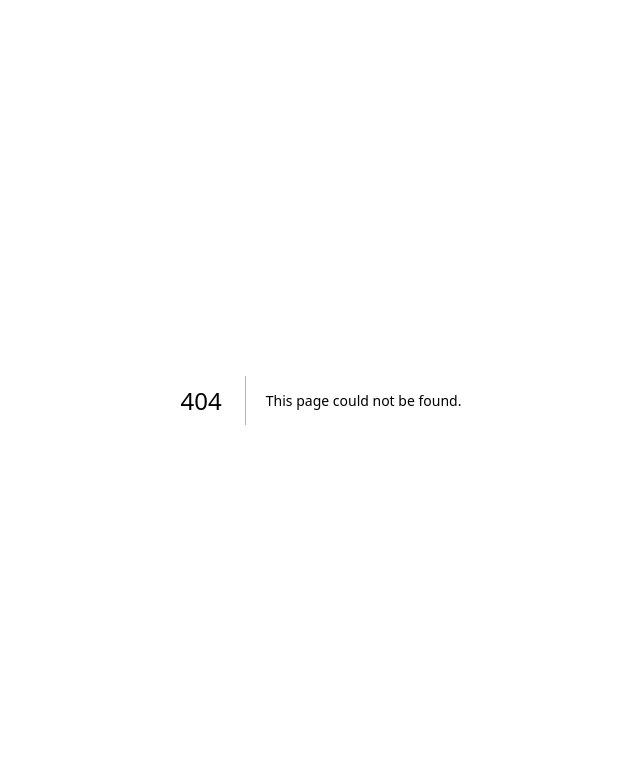
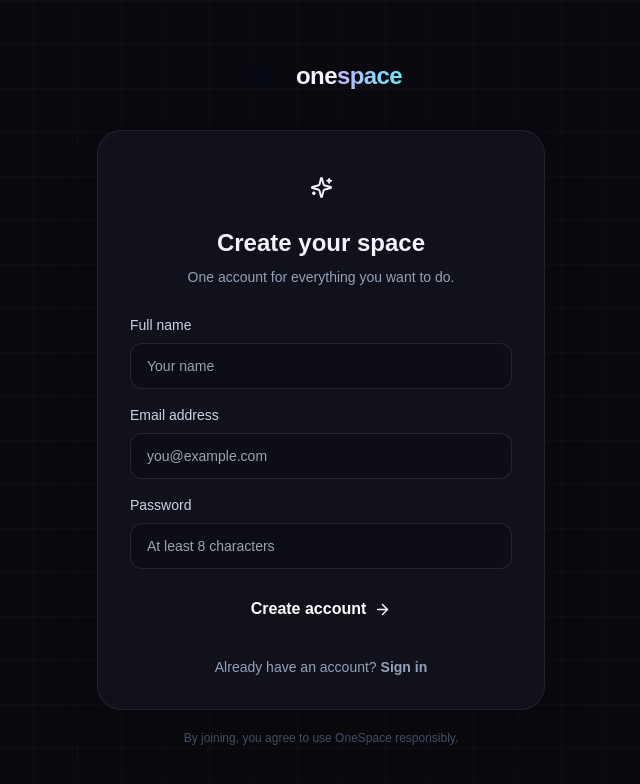
Before and after one commit to saranyas2805/one-space, a Next.js app: page /signup in a window 1280 px wide. Before the commit this address had no page. Shown: the top 784 px of the page, without its empty margins (319-959 px from the left). Built offline with nearby package versions, Linux system fonts and the light colour scheme.

Commit message:
Add app/signup/page.tsx for Supabase authentication

```diff
--- /dev/null
+++ b/app/signup/page.tsx
@@ -0,0 +1,82 @@
+"use client";
+
+import Link from "next/link";
+import { FormEvent, useState } from "react";
+import { useRouter } from "next/navigation";
+import { ArrowRight, LayoutGrid, LoaderCircle, Sparkles } from "lucide-react";
+import { createClient } from "@/lib/supabase/client";
+
+export default function SignupPage() {
+  const router = useRouter();
+  const [fullName, setFullName] = useState("");
+  const [email, setEmail] = useState("");
+  const [password, setPassword] = useState("");
+  const [loading, setLoading] = useState(false);
+  const [error, setError] = useState("");
+  const [message, setMessage] = useState("");
+
+  async function handleSubmit(event: FormEvent<HTMLFormElement>) {
+    event.preventDefault();
+    setError("");
+    setMessage("");
+    setLoading(true);
+    try {
+      const supabase = createClient();
+      const { data, error: signUpError } = await supabase.auth.signUp({
+        email: email.trim(),
+        password,
+        options: {
+          data: { full_name: fullName.trim() },
+          emailRedirectTo: `${window.location.origin}/auth/callback`,
+        },
+      });
+      if (signUpError) throw signUpError;
+      if (data.session) {
+        router.replace("/");
+        router.refresh();
+        return;
+      }
+      setMessage("Account created. Check your email and open the confirmation link to finish signing up.");
+      setLoading(false);
+    } catch (err) {
+      setError(err instanceof Error ? err.message : "Unable to create your account. Please try again.");
+      setLoading(false);
+    }
+  }
+
+  return (
+    <main className="soft-grid flex min-h-screen items-center justify-center px-4 py-10">
+      <div className="w-full max-w-md">
+        <Link href="/login" className="mb-8 flex items-center justify-center gap-3">
+          <span className="grid h-11 w-11 place-items-center rounded-2xl bg-gradient-to-br from-violet-500 to-cyan-400 text-slate-950"><LayoutGrid size={22}/></span>
+          <span className="text-2xl font-black tracking-tight">one<span className="gradient-text">space</span></span>
+        </Link>
+        <section className="glass rounded-3xl p-6 shadow-2xl sm:p-8">
+          <div className="mb-7 text-center">
+            <span className="mx-auto mb-4 grid h-12 w-12 place-items-center rounded-2xl bg-cyan-500/15 text-cyan-200"><Sparkles size={23}/></span>
+            <h1 className="text-2xl font-black">Create your space</h1>
+            <p className="mt-2 text-sm text-slate-400">One account for everything you want to do.</p>
+          </div>
+          <form onSubmit={handleSubmit} className="space-y-4">
+            <label className="block text-sm text-slate-300">Full name
+              <input type="text" required autoComplete="name" maxLength={80} value={fullName} onChange={e=>setFullName(e.target.value)} placeholder="Your name" className="mt-2 w-full rounded-xl border border-white/10 bg-black/20 px-4 py-3 text-sm text-white outline-none transition focus:border-violet-400/60"/>
+            </label>
+            <label className="block text-sm text-slate-300">Email address
+              <input type="email" required autoComplete="email" value={email} onChange={e=>setEmail(e.target.value)} placeholder="you@example.com" className="mt-2 w-full rounded-xl border border-white/10 bg-black/20 px-4 py-3 text-sm text-white outline-none transition focus:border-violet-400/60"/>
+            </label>
+            <label className="block text-sm text-slate-300">Password
+              <input type="password" required minLength={8} autoComplete="new-password" value={password} onChange={e=>setPassword(e.target.value)} placeholder="At least 8 characters" className="mt-2 w-full rounded-xl border border-white/10 bg-black/20 px-4 py-3 text-sm text-white outline-none transition focus:border-violet-400/60"/>
+            </label>
+            {error && <p role="alert" className="rounded-xl border border-rose-400/20 bg-rose-400/10 p-3 text-sm text-rose-200">{error}</p>}
+            {message && <p role="status" className="rounded-xl border border-emerald-400/20 bg-emerald-400/10 p-3 text-sm text-emerald-200">{message}</p>}
+            <button disabled={loading} className="flex w-full items-center justify-center gap-2 rounded-xl bg-gradient-to-r from-violet-500 to-indigo-500 px-4 py-3 font-bold text-white transition hover:brightness-110 disabled:cursor-not-allowed disabled:opacity-60">
+              {loading ? <LoaderCircle size={18} className="animate-spin"/> : <>Create account <ArrowRight size={17}/></>}
+            </button>
+          </form>
+          <p className="mt-6 text-center text-sm text-slate-400">Already have an account? <Link href="/login" className="font-semibold text-cyan-300 hover:text-cyan-200">Sign in</Link></p>
+        </section>
+        <p className="mt-5 text-center text-xs text-slate-600">By joining, you agree to use OneSpace responsibly.</p>
+      </div>
+    </main>
+  );
+}
```
